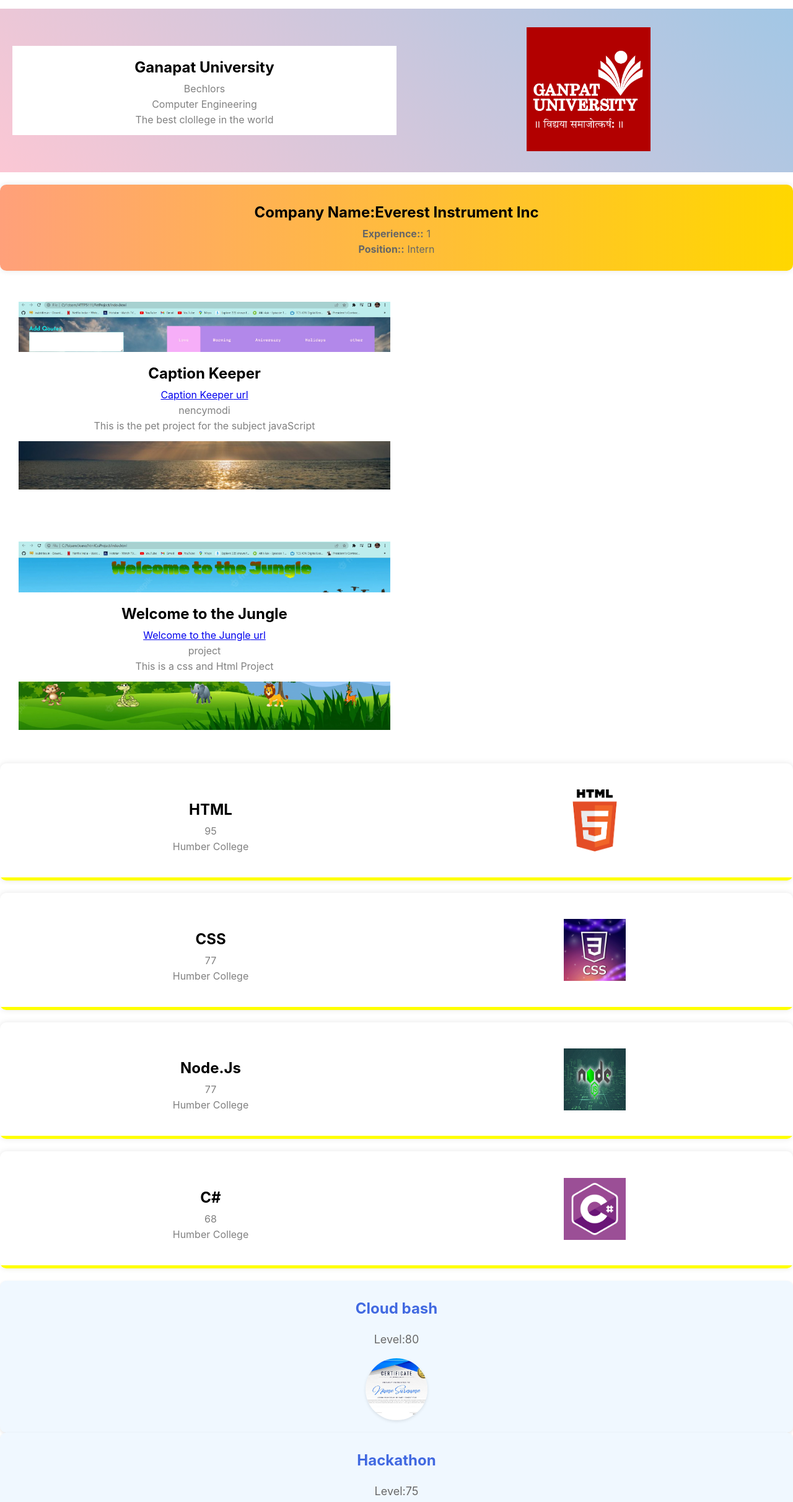
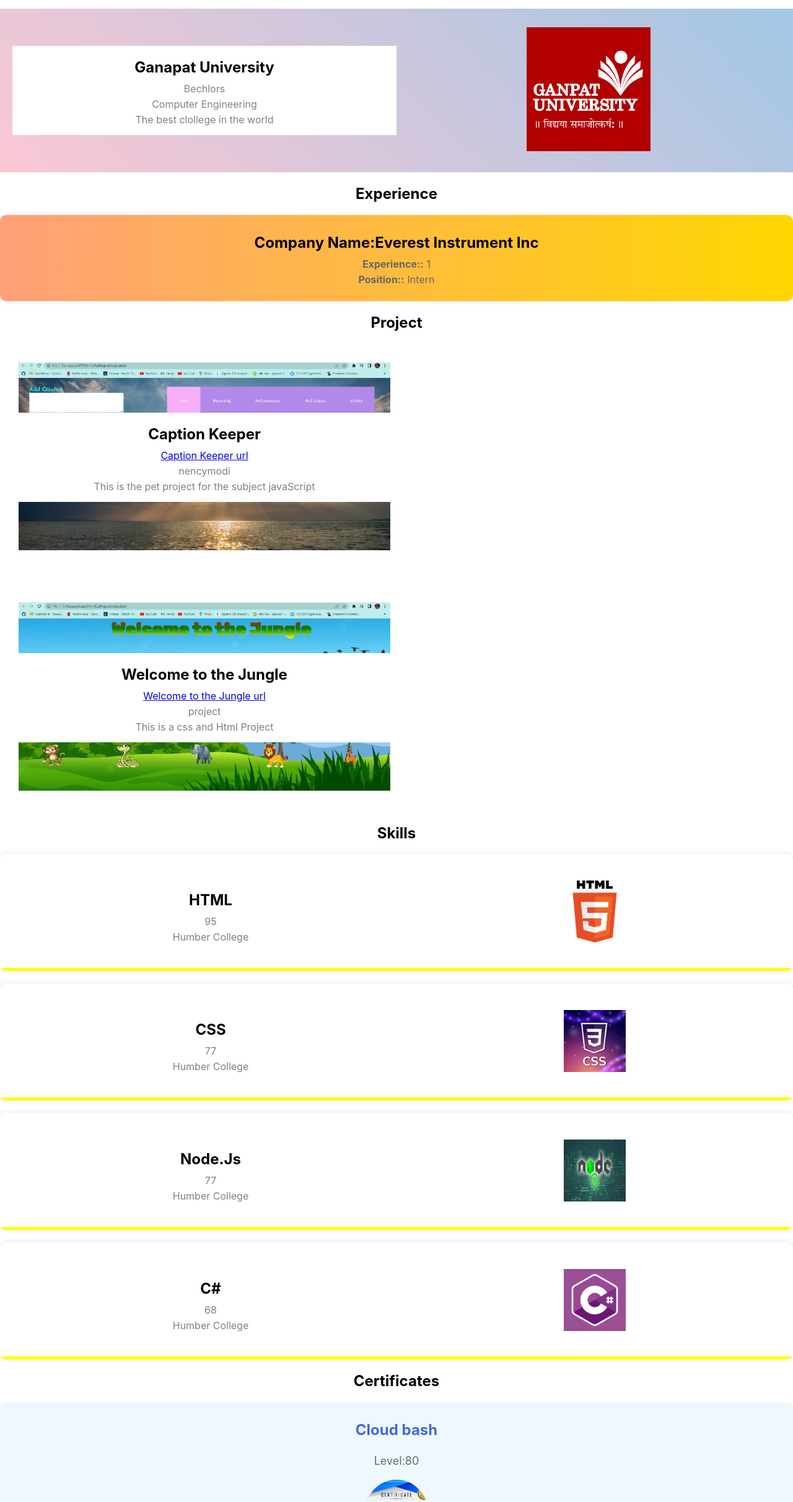
Before and after one commit to nencymodi15/reactapp-b, a React (Create React App) app: page / in a window 1280 px wide. Shown: the part 699-3123 px from the top of the page at 62% size. Built offline with nearby package versions, Linux system fonts and the light colour scheme.

Commit message:
titles have been added

```diff
--- a/src/components/Certificates.js
+++ b/src/components/Certificates.js
@@ -13,6 +13,7 @@
 
   return (
     <div>
+      <h2>Certificates</h2>
       {data.map(item => (
         <div className='CertificateCotainer'>
           <h2 className='certificatetitle'>{item.name}</h2>
--- a/src/components/Experience.js
+++ b/src/components/Experience.js
@@ -14,6 +14,7 @@
 
   return (
     <div>
+      <h2>Experience</h2>
       {data.map(item => (
         <div className='experienceContainer'>
           <h2 className='Heading'><span>Company Name:</span>{item.CompanyName}</h2>
--- a/src/components/Projects.js
+++ b/src/components/Projects.js
@@ -14,6 +14,7 @@
 
   return (
     <div>
+      <h2>Project</h2>
       {data.map(item => (
         <div className="ProjectContainer">
           <div className="ProjectImage">
--- a/src/components/Skills.js
+++ b/src/components/Skills.js
@@ -13,6 +13,7 @@
 
   return (
     <div>
+      <h2>Skills</h2>
       {data.map(item => (
         <div className="SkillContainer">
           <div className="SkillText">
```
